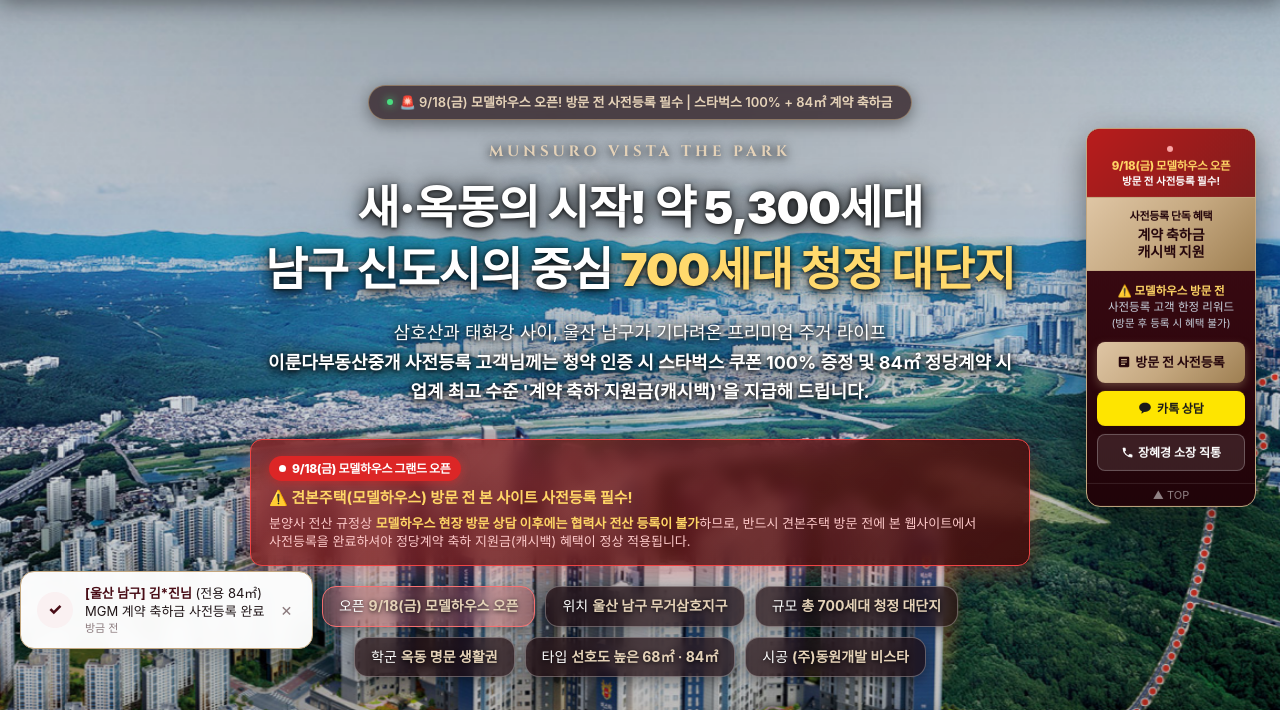
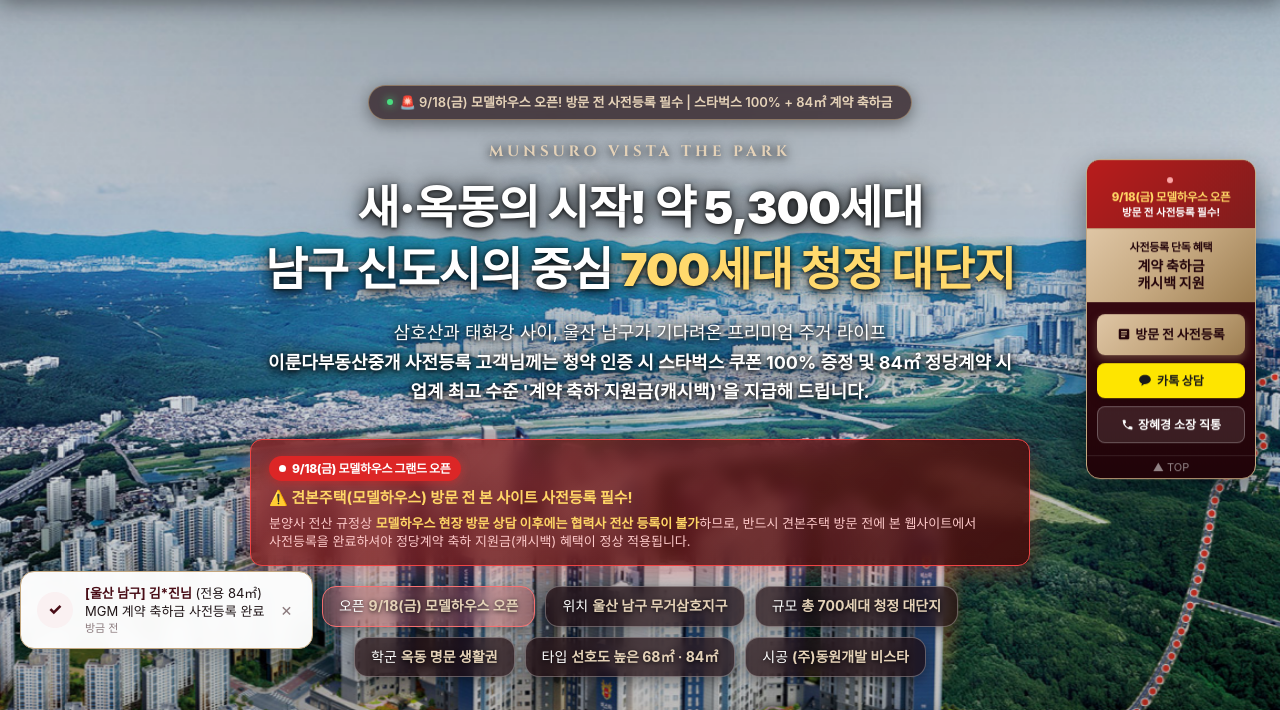
Before and after one commit to antemus/vista-thepark, a website: page index.html in a window 1280 px wide. Shown: the part 71-781 px from the top of the page. Drawn offline with Linux system fonts and the light colour scheme; a web font is replaced by a local one.

Commit message:
fix: remove floating-quick-desc description from PC floating banner

```diff
--- a/index.html
+++ b/index.html
@@ -1063,11 +1063,6 @@
       <div class="floating-quick-title">계약 축하금<br>캐시백 지원</div>
     </div>
     <div class="floating-quick-body">
-      <p class="floating-quick-desc">
-        <strong style="color:#ffd666;">⚠️ 모델하우스 방문 전</strong><br>
-        사전등록 고객 한정 리워드<br>
-        <span style="font-size:10.5px; color:#cbd5e1;">(방문 후 등록 시 혜택 불가)</span>
-      </p>
       <a href="#register" class="floating-btn-reg">
         <svg width="14" height="14" viewBox="0 0 24 24" fill="currentColor"><path d="M19 3H5c-1.1 0-2 .9-2 2v14c0 1.1.9 2 2 2h14c1.1 0 2-.9 2-2V5c0-1.1-.9-2-2-2zm-5 14H7v-2h7v2zm3-4H7v-2h10v2zm0-4H7V7h10v2z"/></svg>
         방문 전 사전등록
```
